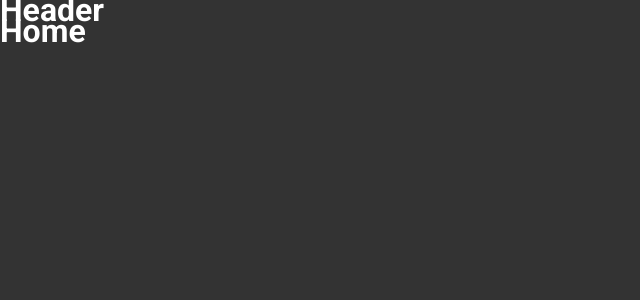
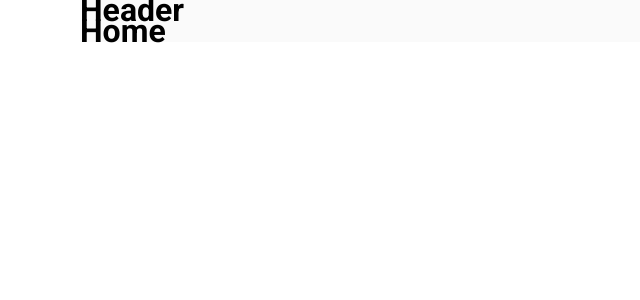
Before and after one commit to lutzzdias/coffee-delivery, a React (Vite) app: page / in a window 1280 px wide. Shown: the top 300 px of the page, without its empty margins (0-640 px from the left). Built offline with nearby package versions, Linux system fonts and the light colour scheme.

Commit message:
feat: style default layout

```diff
--- a/src/layouts/DefaultLayout.tsx
+++ /dev/null
@@ -1,12 +0,0 @@
-import { Outlet } from 'react-router-dom'
-
-import { Header } from '../components/Header'
-
-export function DefaultLayout() {
-  return (
-    <>
-      <Header />
-      <Outlet />
-    </>
-  )
-}
--- /dev/null
+++ b/src/layouts/DefaultLayout/index.tsx
@@ -0,0 +1,13 @@
+import { Outlet } from 'react-router-dom'
+
+import { Header } from '../../components/Header'
+import { LayoutContainer } from './styles'
+
+export function DefaultLayout() {
+  return (
+    <LayoutContainer>
+      <Header />
+      <Outlet />
+    </LayoutContainer>
+  )
+}
--- /dev/null
+++ b/src/layouts/DefaultLayout/styles.ts
@@ -0,0 +1,10 @@
+import styled from 'styled-components'
+
+export const LayoutContainer = styled.div`
+  display: flex;
+  flex-direction: column;
+
+  max-width: 70rem;
+  margin: 0 auto;
+  background: ${(props) => props.theme.background};
+`
--- a/src/styles/global.ts
+++ b/src/styles/global.ts
@@ -5,11 +5,6 @@ export const GlobalStyle = createGlobalStyle`
     margin: 0;
     padding: 0;
     box-sizing: border-box;
-  }
-
-  body {
-    background: #333;
-    color: #FFF;
   }
 
   body, input, textarea, button {
```
